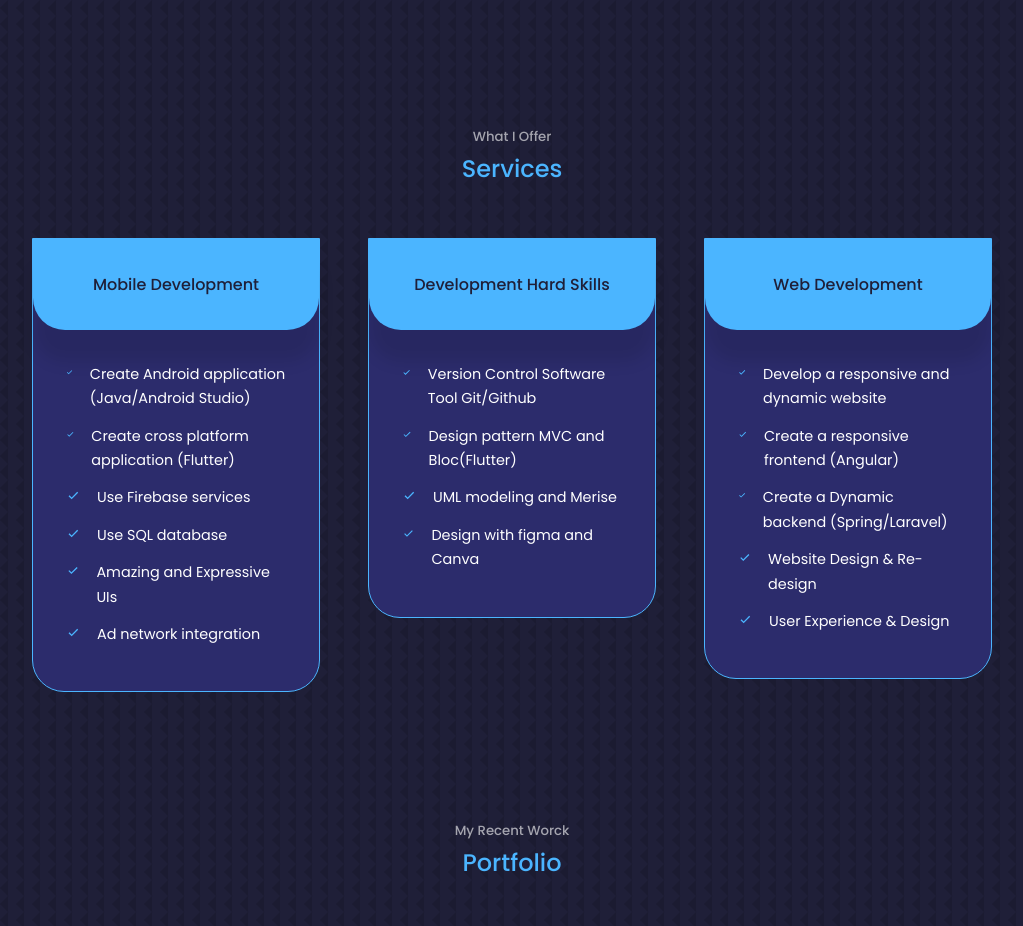
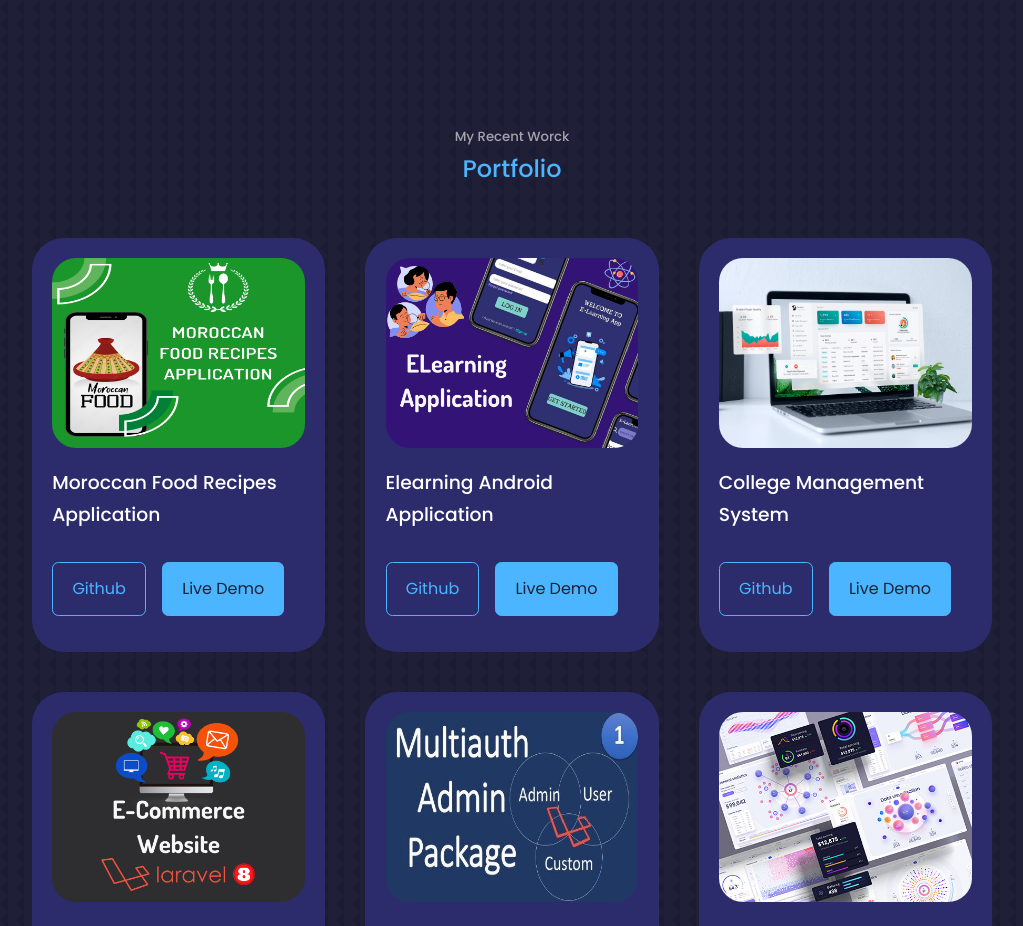
Before and after one commit to koliche/koliche-portfolio, a React (Create React App) app: page / in a window 1280 px wide. Shown: the part 2160-3086 px from the top of the page, without its empty margins (128-1151 px from the left). Built offline with nearby package versions, Linux system fonts and the light colour scheme.

Commit message:
portfolio change

```diff
--- a/src/App.jsx
+++ b/src/App.jsx
@@ -16,7 +16,7 @@
       <Nav />
       <About />
       <Experience />
-      <Services />
+      {/*<Services />*/}
       <Protfolio />
       {/*<Testimonials />*/}
       <Countact />
--- a/src/components/nav/Nav.jsx
+++ b/src/components/nav/Nav.jsx
@@ -13,7 +13,7 @@
       <a href="#" onClick={() => setActiveNav('#')} className={activeNav ===  '#' ? 'active' : ''}><AiOutlineHome/></a>
       <a href="#about" onClick={() => setActiveNav('#about')} className={activeNav ===  '#about' ? 'active' : ''}><AiOutlineUser/></a>
       <a href="#experience" onClick={() => setActiveNav('#experience')} className={activeNav ===  '#experience' ? 'active' : ''}><RiBook2Line/></a>
-      <a href="#services" onClick={() => setActiveNav('#services')} className={activeNav ===  '#services' ? 'active' : ''}><RiServiceLine/></a>
+      <a href="#portfolio" onClick={() => setActiveNav('#portfolio')} className={activeNav ===  '#portfolio' ? 'active' : ''}><RiServiceLine/></a>
       <a href="#contact" onClick={() => setActiveNav('#contact')} className={activeNav ===  '#contact' ? 'active' : ''}><BiMessageSquareDots/></a>
     </nav>
   )
```
Also changed, not shown: src/assets/portfolio5.jpg (added).
